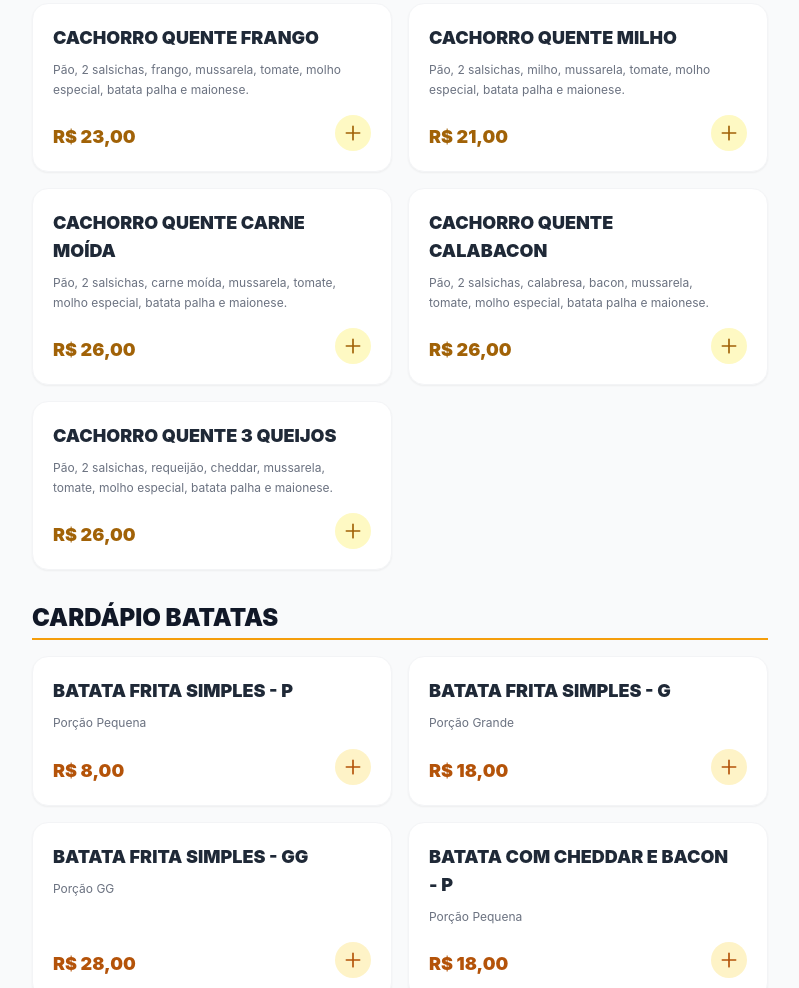
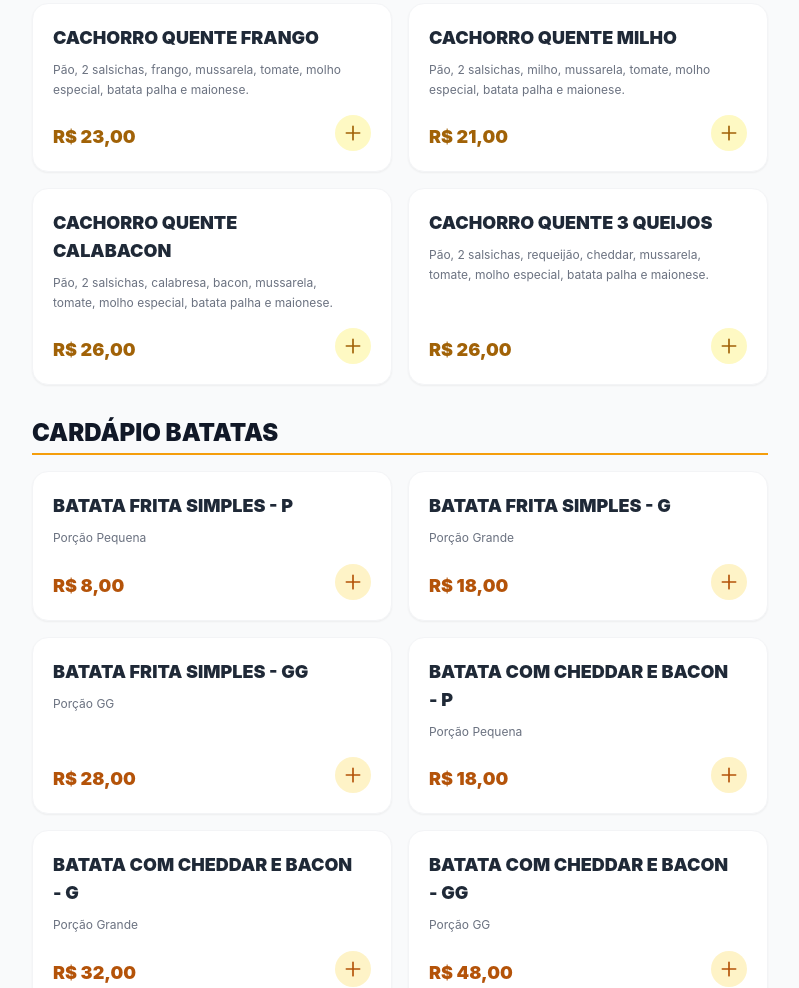
Before and after one commit to argsite/toplanches, a plain HTML site: page index.html in a window 1280 px wide. Shown: the part 3260-4248 px from the top of the page, without its empty margins (240-1039 px from the left). Drawn offline with nearby package versions, Linux system fonts and the light colour scheme.

Commit message:
Atualizar o index.html

```diff
--- a/index.html
+++ b/index.html
@@ -411,7 +411,7 @@
             { id: 'cq6', name: 'CACHORRO QUENTE OVO', price: 20.00, desc: 'Pão, 2 salsichas, ovo, mussarela, tomate, molho especial, batata palha e maionese.' },
             { id: 'cq7', name: 'CACHORRO QUENTE FRANGO', price: 23.00, desc: 'Pão, 2 salsichas, frango, mussarela, tomate, molho especial, batata palha e maionese.' },
             { id: 'cq8', name: 'CACHORRO QUENTE MILHO', price: 21.00, desc: 'Pão, 2 salsichas, milho, mussarela, tomate, molho especial, batata palha e maionese.' },
-            { id: 'cq9', name: 'CACHORRO QUENTE CARNE MOÍDA', price: 26.00, desc: 'Pão, 2 salsichas, carne moída, mussarela, tomate, molho especial, batata palha e maionese.' },
+            /*{ id: 'cq9', name: 'CACHORRO QUENTE CARNE MOÍDA', price: 26.00, desc: 'Pão, 2 salsichas, carne moída, mussarela, tomate, molho especial, batata palha e maionese.' },*/
             { id: 'cq10', name: 'CACHORRO QUENTE CALABACON', price: 26.00, desc: 'Pão, 2 salsichas, calabresa, bacon, mussarela, tomate, molho especial, batata palha e maionese.' },
             { id: 'cq11', name: 'CACHORRO QUENTE 3 QUEIJOS', price: 26.00, desc: 'Pão, 2 salsichas, requeijão, cheddar, mussarela, tomate, molho especial, batata palha e maionese.' }
         ];
```
